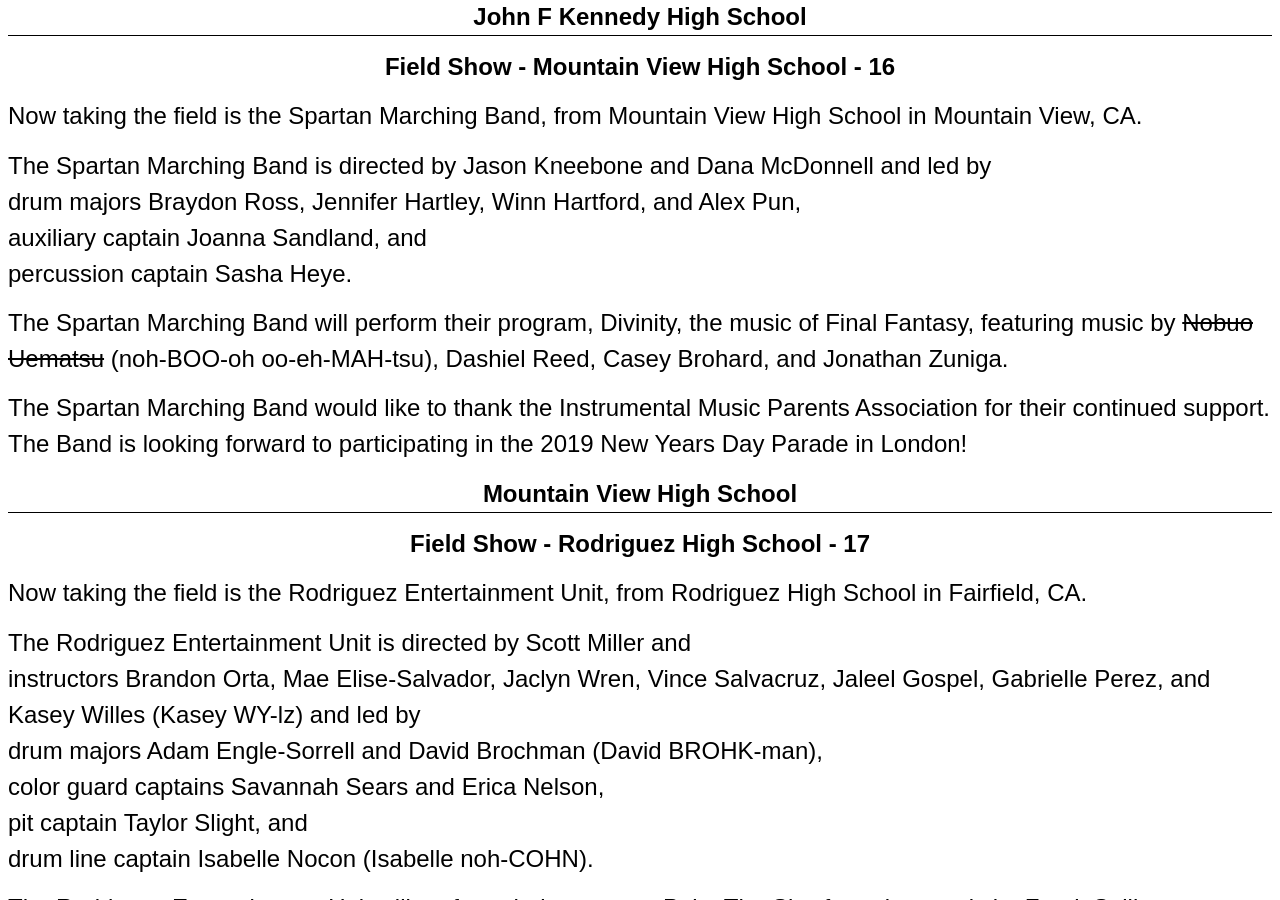
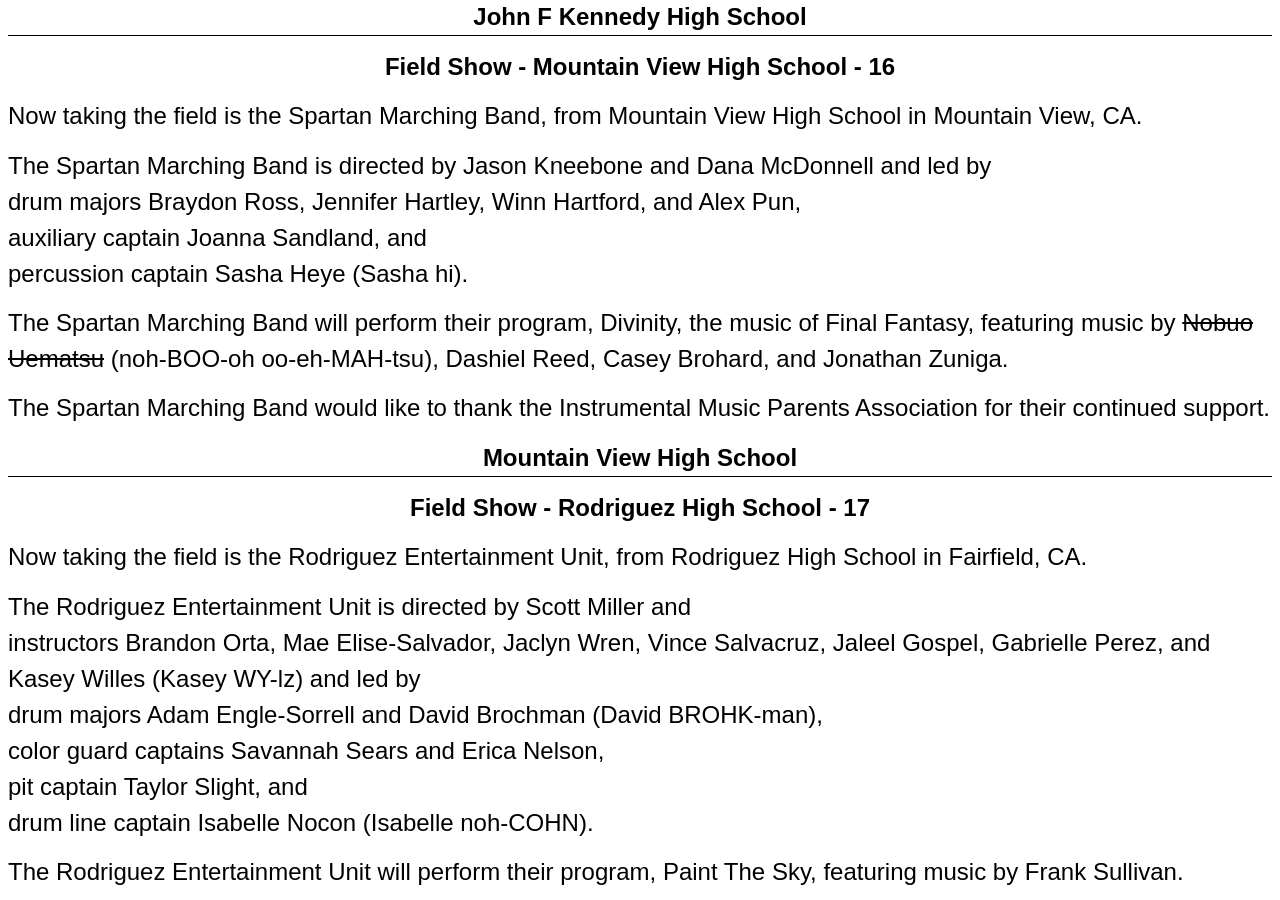
Before and after one commit to ericberdahl/band-review, a Jekyll site: the page built from review.html, in a window 1280 px wide and 900 px high, scrolled down 23842 px. Built offline with Jekyll 4.4.1, drawn with Linux system fonts in a browser that asks for light colours.

Commit message:
Update Mountain View HS field show data.

```diff
--- a/_fields/mountain-view-hs.html
+++ b/_fields/mountain-view-hs.html
@@ -16,6 +16,6 @@ other_captains:
     - "Joanna Sandland"
 
   percussion captain:
-    - "Sasha Heye"
+    - "Sasha Heye (Sasha hi)"
 ---
-The Spartan Marching Band would like to thank the Instrumental Music Parents Association for their continued support. The Band is looking forward to participating in the 2019 New Years Day Parade in London!
+The Spartan Marching Band would like to thank the Instrumental Music Parents Association for their continued support.
```
